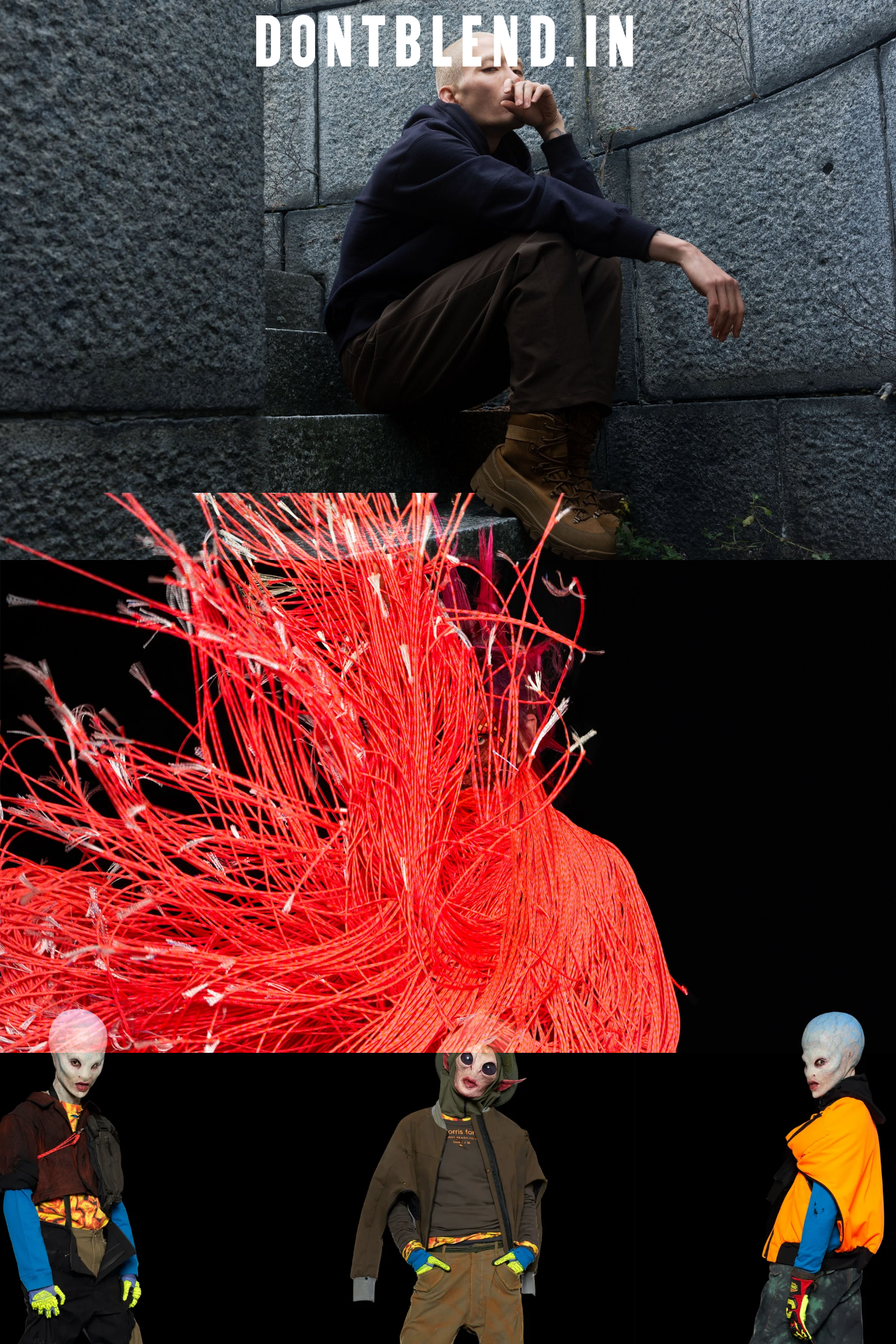
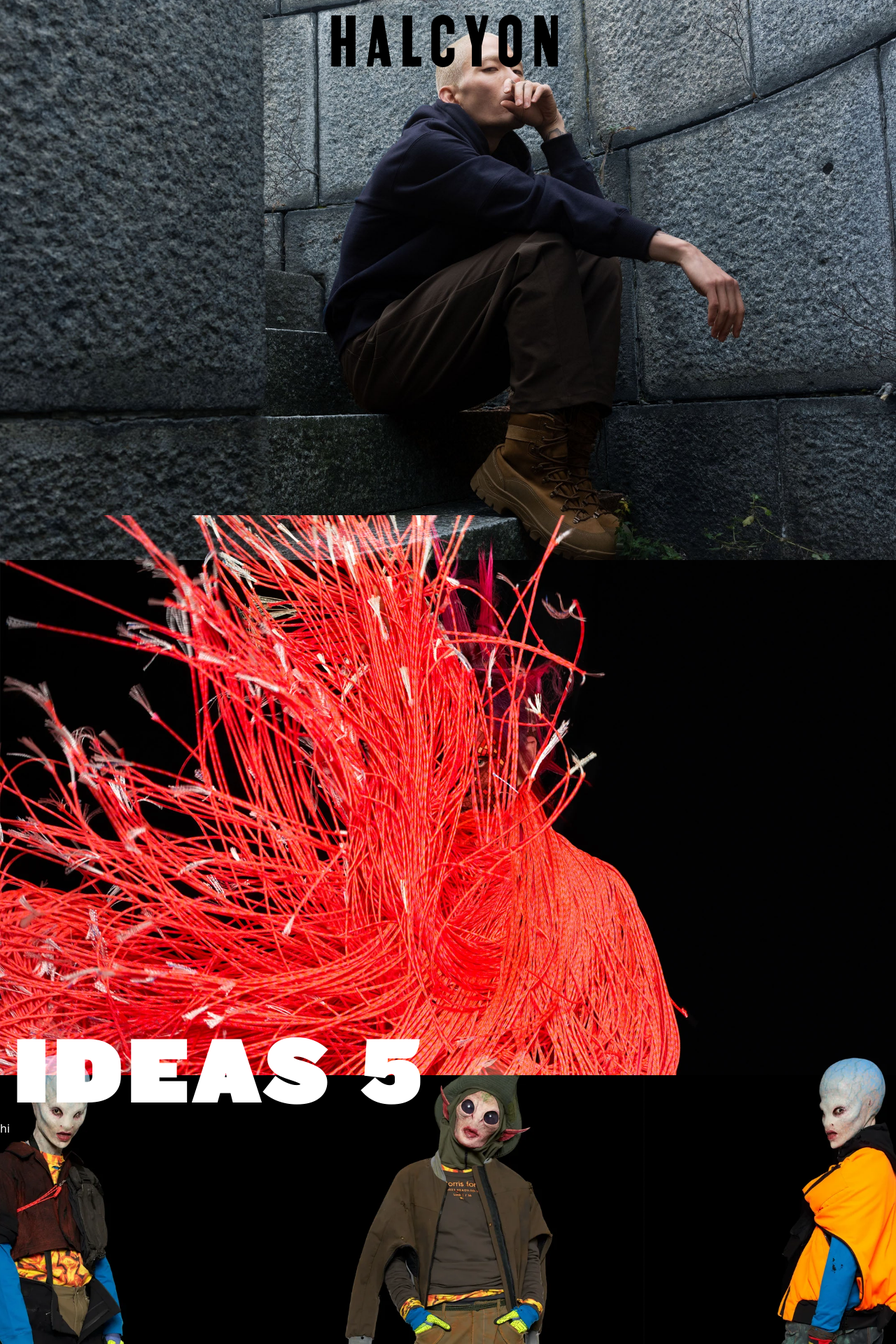
Before and after one commit to grantgariepy/outside, a SvelteKit app: page / in a window 1280 px wide. Shown: the top 1920 px of the page at 70% size. Built offline with nearby package versions, Linux system fonts and the light colour scheme.

Commit message:
logo and font stuff

```diff
--- a/src/app.css
+++ b/src/app.css
@@ -2,13 +2,24 @@
 @tailwind components;
 @tailwind utilities;
 
+@font-face {
+  font-family: 'Knockout HTF92-UltmtCruiserwt Regular';
+  src: url('/font/Knockout-HTF92-UltmtCruiserwt-Regular.woff2')
+    format('woff2');
+}
 @font-face {
   font-family: 'early-edition';
   src: url('/font/EarlyEditionJNL.woff2')
     format('woff2');
 }
 
-.logo{
+.early-edition{
   font-family: early-edition;
   /* text-shadow: 6px 6px  white; */
 }
+.knockout{
+  font-family: Knockout HTF92-UltmtCruiserwt Regular;
+  /* text-shadow: 6px 6px  white; */
+}
+
+/* ff7373 */
--- a/src/routes/+page.svelte
+++ b/src/routes/+page.svelte
@@ -1,18 +1,42 @@
 <div>
+	<!-- first -->
 	<div
-		class="bg-fixed w-screen h-screen bg-cover bg-center bg-no-repeat -mb-24"
+		class="bg-fixed w-screen h-screen bg-cover bg-center bg-no-repeat -mb-16"
 		style="background-image:url('images/out1.jpg')"
 	>
-		<h1 class=" tracking-widest logo text-8xl w-screen text-center antialiased text-white">
-			dontblend.in
+		<h1 class="tracking-widest early-edition text-8xl w-screen text-center antialiased ">
+			HALCYON
 		</h1>
 	</div>
+	<!-- second -->
 	<div
-		class="bg-fixed w-screen h-screen mix-blend-screen bg-cover bg-top bg-no-repeat -mb-24"
+		class="bg-fixed w-screen h-screen mix-blend-screen bg-cover bg-top bg-no-repeat -mb-16"
 		style="background-image:url('images/out2.webp')"
 	/>
+	<!-- third -->
 	<div
-		class="bg-fixed w-screen h-screen mix-blend-screen bg-center bg-cover bg-no-repeat"
+		class="bg-fixed w-screen mix-blend-screen bg-center bg-cover bg-no-repeat "
+		id="third"
 		style="background-image:url('images/out3.webp')"
+	>
+		<div class="">
+			<div class="">
+				<p class="knockout text-white text-9xl tracking-widest font-bold pl-5">IDEAS 5</p>
+			</div>
+			<div class="">
+				<p class="text-white">hi</p>
+			</div>
+			<!-- <p class="text-white">hi</p> -->
+		</div>
+	</div>
+	<!-- fourth -->
+	<div
+		class="bg-fixed w-screen h-screen mix-blend-screen bg-center bg-cover bg-no-repeat  bg-green-500"
 	/>
 </div>
+
+<style>
+	#third {
+		height: 105vh;
+	}
+</style>
```
Also changed, not shown: static/font/EarlyEditionJNL.ttf (deleted), static/font/Knockout-HTF92-UltmtCruiserwt-Regular.woff2 (added).
